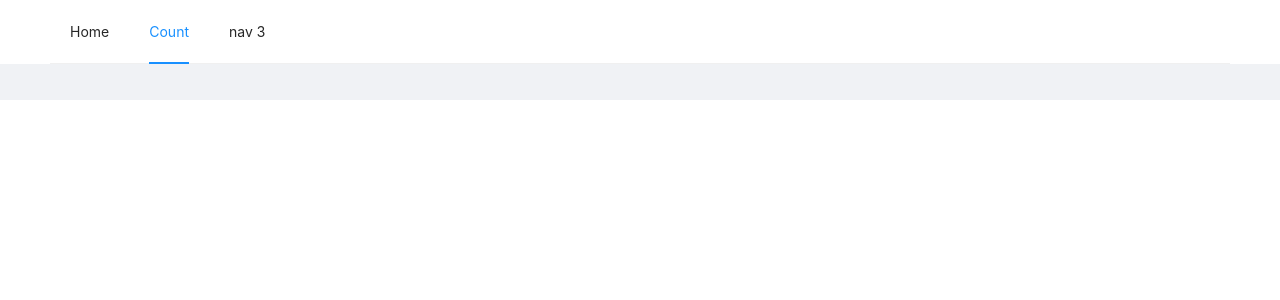
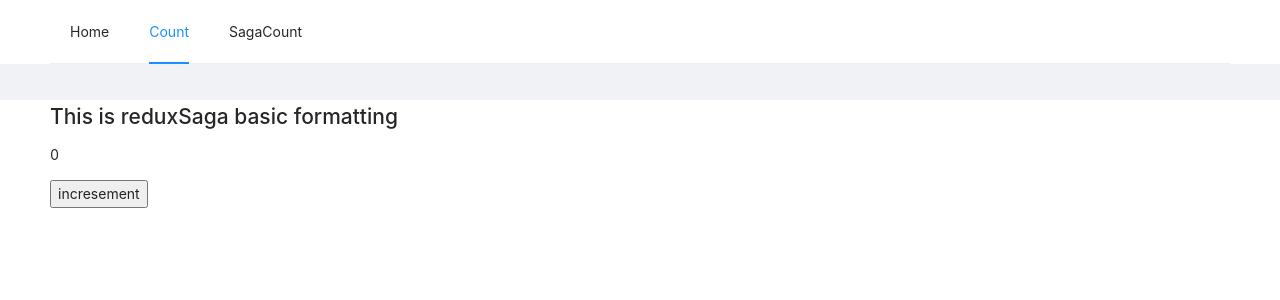
Before and after one commit to bryce0516/renew-poketimes, a React (Create React App) app: page /sagacount in a window 1280 px wide. Shown: the top 300 px of the page. Built offline with nearby package versions, Linux system fonts and the light colour scheme.

Commit message:
finish saga count

```diff
--- a/src/App.tsx
+++ b/src/App.tsx
@@ -8,6 +8,7 @@ import { Layout, Menu } from 'antd';
 import About from './About';
 import './App.css'
 import Count from './Count';
+import SagaCount from './SagaCount';
 function App() {
   const { Header, Footer, Sider, Content } = Layout;
   return (
@@ -24,8 +25,8 @@ function App() {
                 <NavLink to="/count">Count</NavLink>
               </Menu.Item>
               <Menu.Item key="3">
-                nav 3
-                </Menu.Item>
+                <NavLink to="/sagacount">SagaCount</NavLink>
+              </Menu.Item>
             </Menu>
           </Header>
           <Content className="site-layout-content" style={{ padding: '0 50px' }}>
@@ -36,6 +37,9 @@ function App() {
               <Route exact path="/count" component={Count}>
                 <Count />
               </Route>
+              <Route exact path="/sagacount" component={SagaCount}>
+                <SagaCount />
+              </Route>
             </Switch>
           </Content>
         </Layout>
--- a/src/Common/store.tsx
+++ b/src/Common/store.tsx
@@ -1,26 +1,27 @@
 import {applyMiddleware, combineReducers, createStore} from 'redux'
-import countReducer, {  incresement } from '../Count/common/state';
+import countReducer from '../Count/common/state';
 import createSagaMiddleware from 'redux-saga'
 import { all } from 'redux-saga/effects';
-
+import counter, { decreseSaga, increseSaga } from '../SagaCount/common/state'
 
 const sagaMiddleware = createSagaMiddleware()
+
 const rootReducer = combineReducers({
-  countReducer
+  countReducer,
+  counter
 })
-
 
 export type RootState = ReturnType<typeof rootReducer>
 
 const store = createStore(
   rootReducer,
-  // applyMiddleware(sagaMiddleware)
+  applyMiddleware(sagaMiddleware)
 )
-// function* rootSaga() {
+function* rootSaga() {
+  yield all([increseSaga(), decreseSaga()])
+}
 
-// }
-
-// sagaMiddleware.run(rootSaga)
+sagaMiddleware.run(rootSaga)
 
 console.log(store.getState())
 
--- a/src/Count/common/state.tsx
+++ b/src/Count/common/state.tsx
@@ -19,7 +19,6 @@ export const incresement = ():IncresementAction => ({
 export const decresement = ():DecresementAction => ({
   type: DECRESEMENT
 })
-
 
 export const selectCountState = (rootState: RootState) => rootState.countReducer;
 
--- /dev/null
+++ b/src/SagaCount/common/state.ts
@@ -0,0 +1,51 @@
+import { delay, put } from "redux-saga/effects"
+import { RootState } from "../../Common/store"
+
+export const INCRESE = 'saga/INCRESE'
+export const DECRESE = 'saga/DECRESE'
+
+export const increse = () => ({type: INCRESE})
+export const decrese = () => ({type: DECRESE})
+
+export type CounterActionType =
+| ReturnType<typeof increse>
+| ReturnType<typeof decrese>
+
+
+export function* increseSaga() {
+  console.log('saga here')
+  yield delay(1000);
+  yield put(increse());
+}
+
+export function* decreseSaga() {
+  yield put(decrese());
+}
+export const selectCountState = (rootState: RootState) => rootState.counter;
+
+const initialState = {
+  value:0
+}
+
+const counter = (
+  state = initialState,
+  action: CounterActionType
+):any => {
+  switch (action.type) {
+    case INCRESE:
+      return {
+        ...state,
+        value: state.value + 1
+      }
+    case DECRESE:
+      return {
+        ...state,
+        value: state.value - 1
+      }
+    default:
+      return state;
+  }
+}
+
+
+export default counter
--- /dev/null
+++ b/src/SagaCount/index.tsx
@@ -0,0 +1,24 @@
+import { useDispatch, useSelector } from "react-redux";
+import { increse, selectCountState} from './common/state'
+export interface SagaCountProps {
+
+}
+
+const SagaCount: React.SFC<SagaCountProps> = () => {
+  const dispatch = useDispatch()
+  const count = useSelector(selectCountState)
+  const handleClick = () => {
+    dispatch(increse())
+  }
+  return (
+    <div>
+      <h1>This is reduxSaga basic formatting</h1>
+      <p>{count.value}</p>
+      <button onClick={handleClick}>
+        incresement
+      </button>
+    </div>
+  );
+}
+
+export default SagaCount;
```
